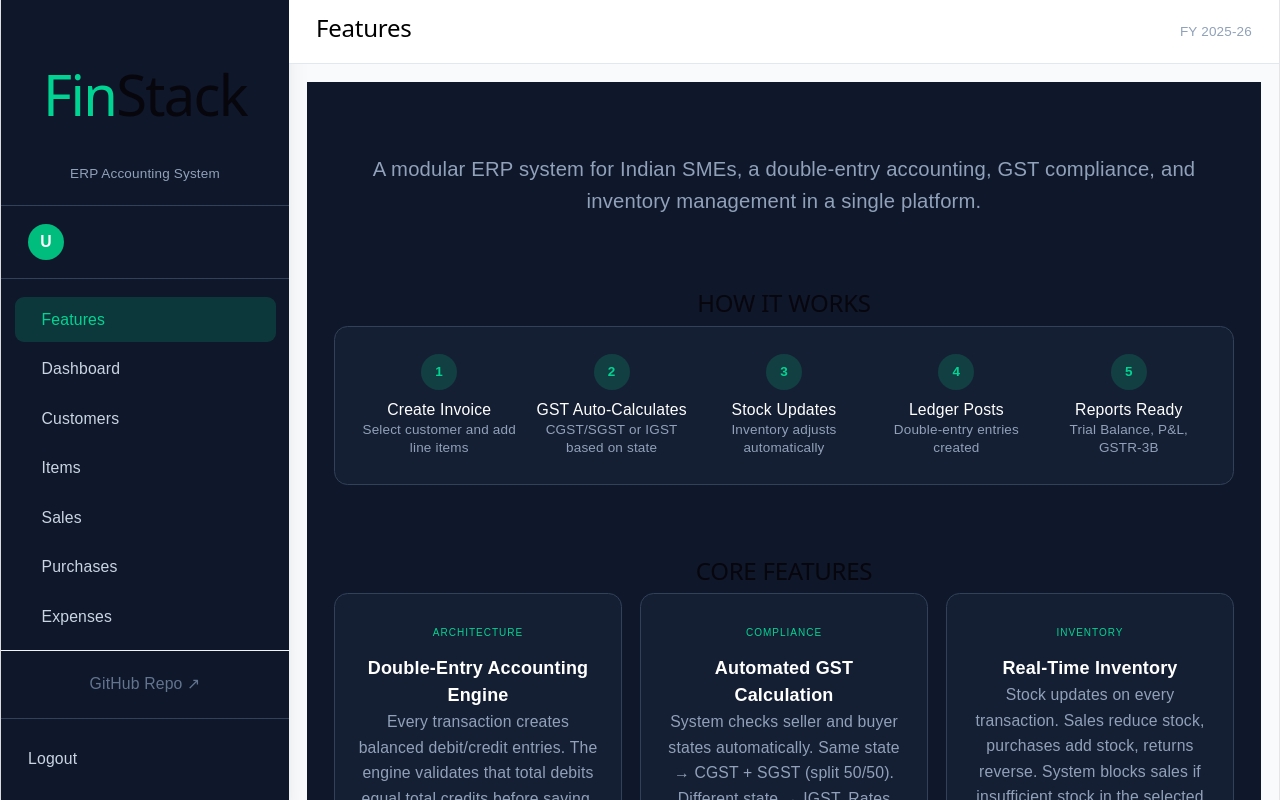
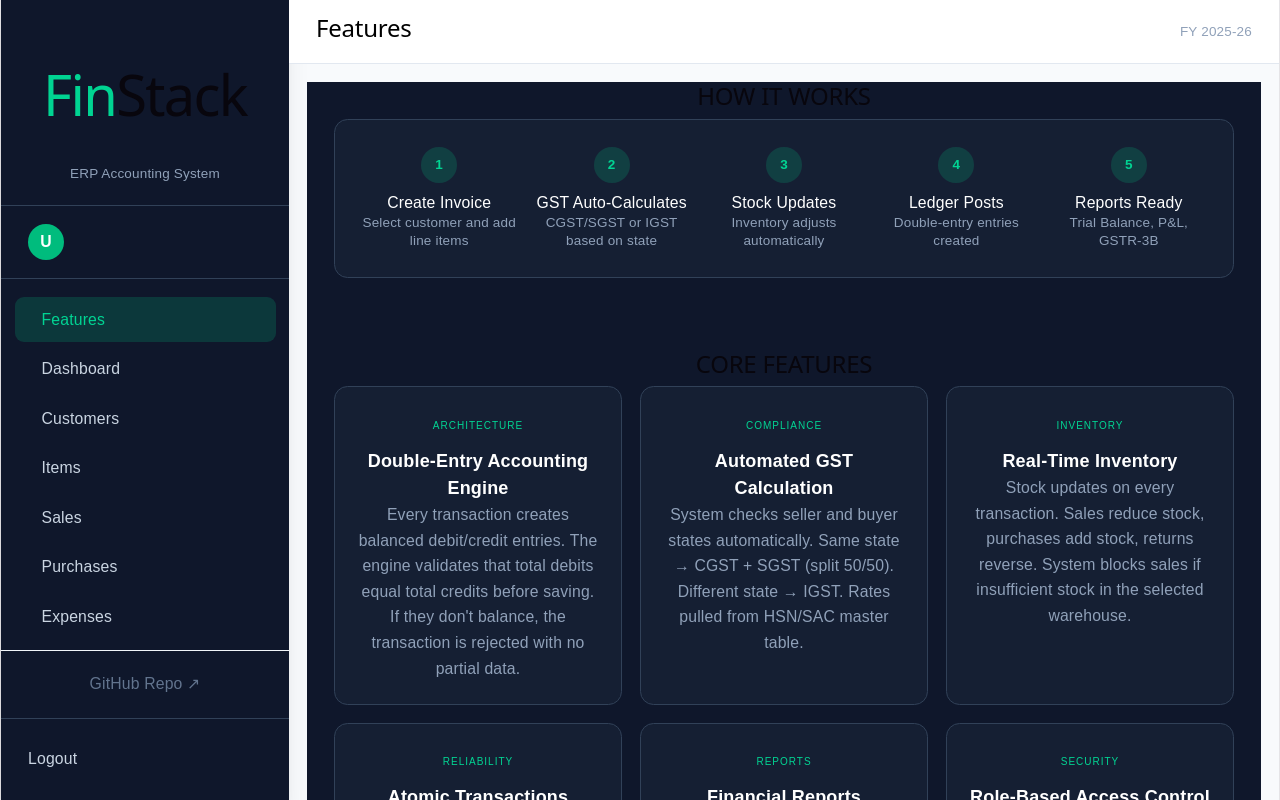
Before and after one commit to vini1237777/FinStack, a React (Vite) app in the folder frontend/: page /features in a window 1280 px wide. Built offline with nearby package versions, Linux system fonts and the light colour scheme.

Commit message:
removed description

```diff
--- a/frontend/src/pages/Features.tsx
+++ b/frontend/src/pages/Features.tsx
@@ -1,13 +1,6 @@
 const Features = () => {
   return (
     <div className="min-h-screen bg-slate-900 text-white">
-      <div className="max-w-5xl mx-auto px-6 py-16 text-center">
-        <p className="text-slate-400 mt-3 text-lg max-w-6xl mx-auto">
-          A modular ERP system for Indian SMEs, a double-entry accounting, GST
-          compliance, and inventory management in a single platform.
-        </p>
-      </div>
-
       <div className="max-w-5xl mx-auto px-6 pb-16">
         <h2 className="text-sm uppercase tracking-widest text-slate-500 mb-6">
           How It Works
```
